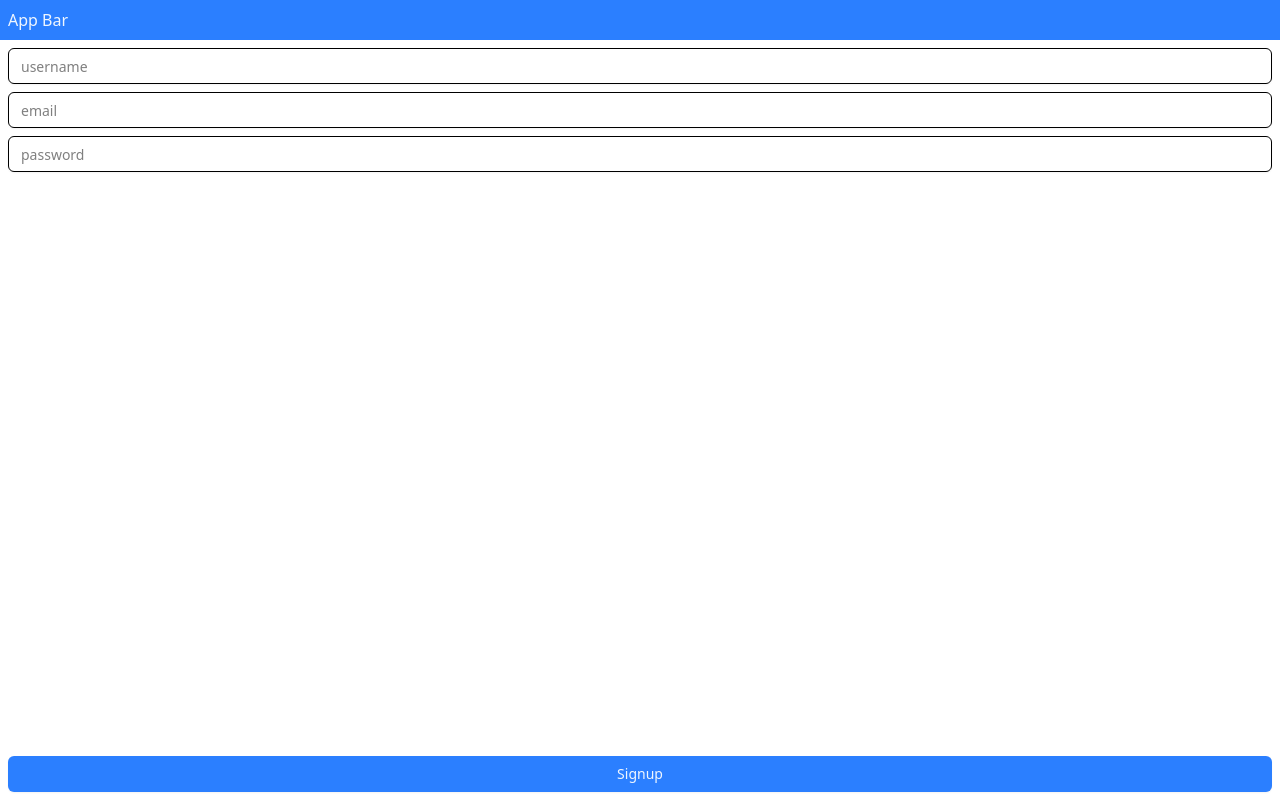
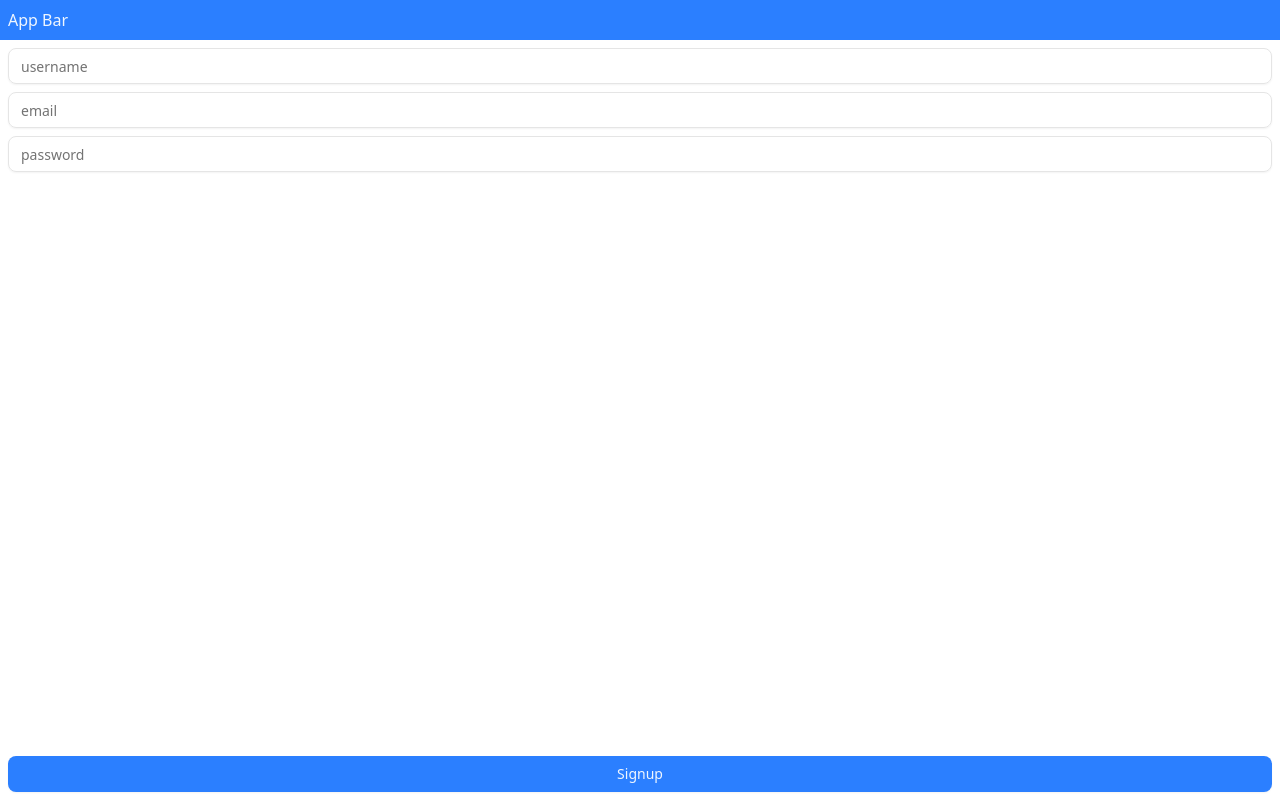
Before and after one commit to phirom-02/authentication-frontend, a React (Vite) app: page /signup in a window 1280 px wide. Built offline with nearby package versions, Linux system fonts and the light colour scheme.

Commit message:
refactor[index.css]: uncomment theme

```diff
--- a/src/index.css
+++ b/src/index.css
@@ -2,7 +2,7 @@
 @import "tw-animate-css";
 
 @custom-variant dark (&:is(.dark *));
-/*
+
 :root {
   --radius: 0.625rem;
   --background: oklch(1 0 0);
@@ -108,61 +108,4 @@
   --color-sidebar-accent-foreground: var(--sidebar-accent-foreground);
   --color-sidebar-border: var(--sidebar-border);
   --color-sidebar-ring: var(--sidebar-ring);
-} */
-
-@layer base {
-  :root {
-    --background: 0 0% 100%;
-    --foreground: 240 10% 3.9%;
-    --card: 0 0% 100%;
-    --card-foreground: 240 10% 3.9%;
-    --popover: 0 0% 100%;
-    --popover-foreground: 240 10% 3.9%;
-    --primary: 142.1 76.2% 36.3%;
-    --primary-foreground: 355.7 100% 97.3%;
-    --secondary: 240 4.8% 95.9%;
-    --secondary-foreground: 240 5.9% 10%;
-    --muted: 240 4.8% 95.9%;
-    --muted-foreground: 240 3.8% 46.1%;
-    --accent: 240 4.8% 95.9%;
-    --accent-foreground: 240 5.9% 10%;
-    --destructive: 0 84.2% 60.2%;
-    --destructive-foreground: 0 0% 98%;
-    --border: 240 5.9% 90%;
-    --input: 240 5.9% 90%;
-    --ring: 142.1 76.2% 36.3%;
-    --radius: 0.5rem;
-    --chart-1: 12 76% 61%;
-    --chart-2: 173 58% 39%;
-    --chart-3: 197 37% 24%;
-    --chart-4: 43 74% 66%;
-    --chart-5: 27 87% 67%;
-  }
-
-  .dark {
-    --background: 20 14.3% 4.1%;
-    --foreground: 0 0% 95%;
-    --card: 24 9.8% 10%;
-    --card-foreground: 0 0% 95%;
-    --popover: 0 0% 9%;
-    --popover-foreground: 0 0% 95%;
-    --primary: 142.1 70.6% 45.3%;
-    --primary-foreground: 144.9 80.4% 10%;
-    --secondary: 240 3.7% 15.9%;
-    --secondary-foreground: 0 0% 98%;
-    --muted: 0 0% 15%;
-    --muted-foreground: 240 5% 64.9%;
-    --accent: 12 6.5% 15.1%;
-    --accent-foreground: 0 0% 98%;
-    --destructive: 0 62.8% 30.6%;
-    --destructive-foreground: 0 85.7% 97.3%;
-    --border: 240 3.7% 15.9%;
-    --input: 240 3.7% 15.9%;
-    --ring: 142.4 71.8% 29.2%;
-    --chart-1: 220 70% 50%;
-    --chart-2: 160 60% 45%;
-    --chart-3: 30 80% 55%;
-    --chart-4: 280 65% 60%;
-    --chart-5: 340 75% 55%;
-  }
 }
```
